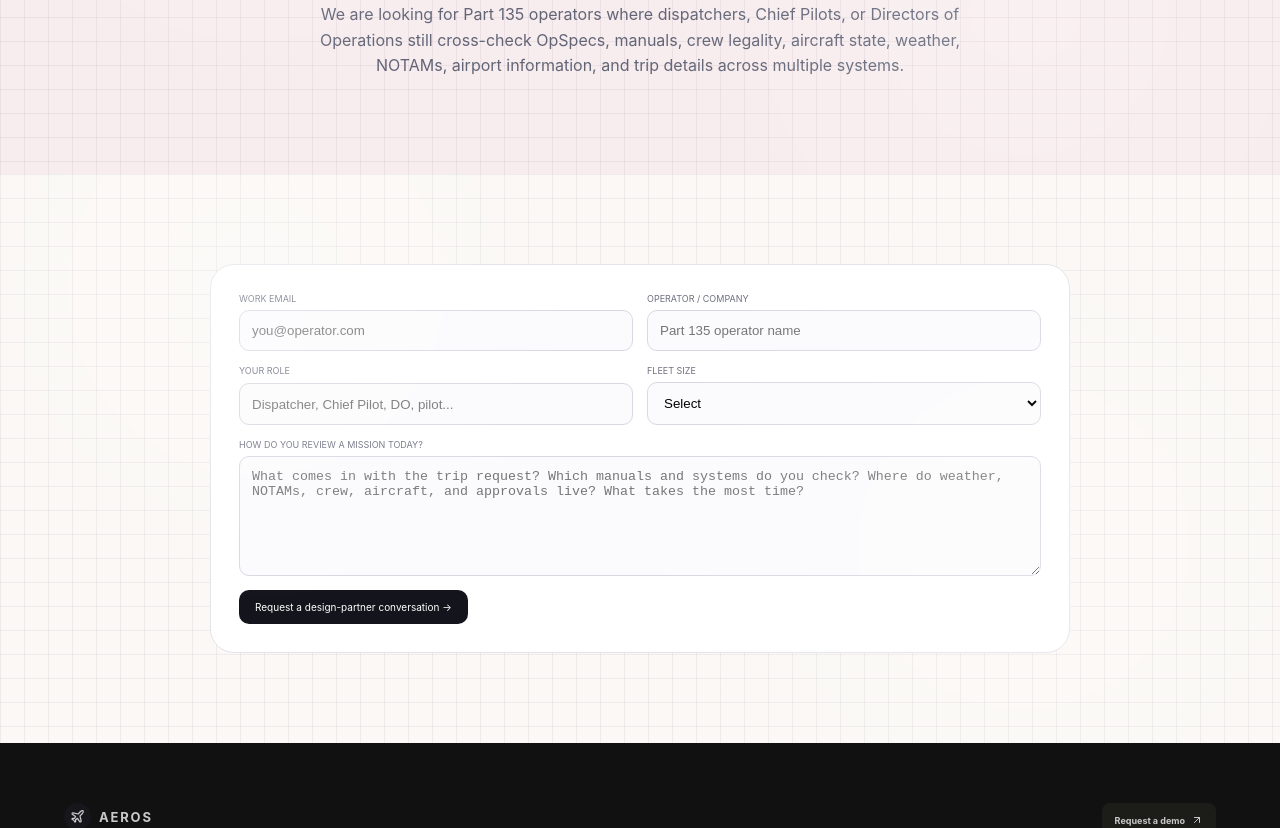
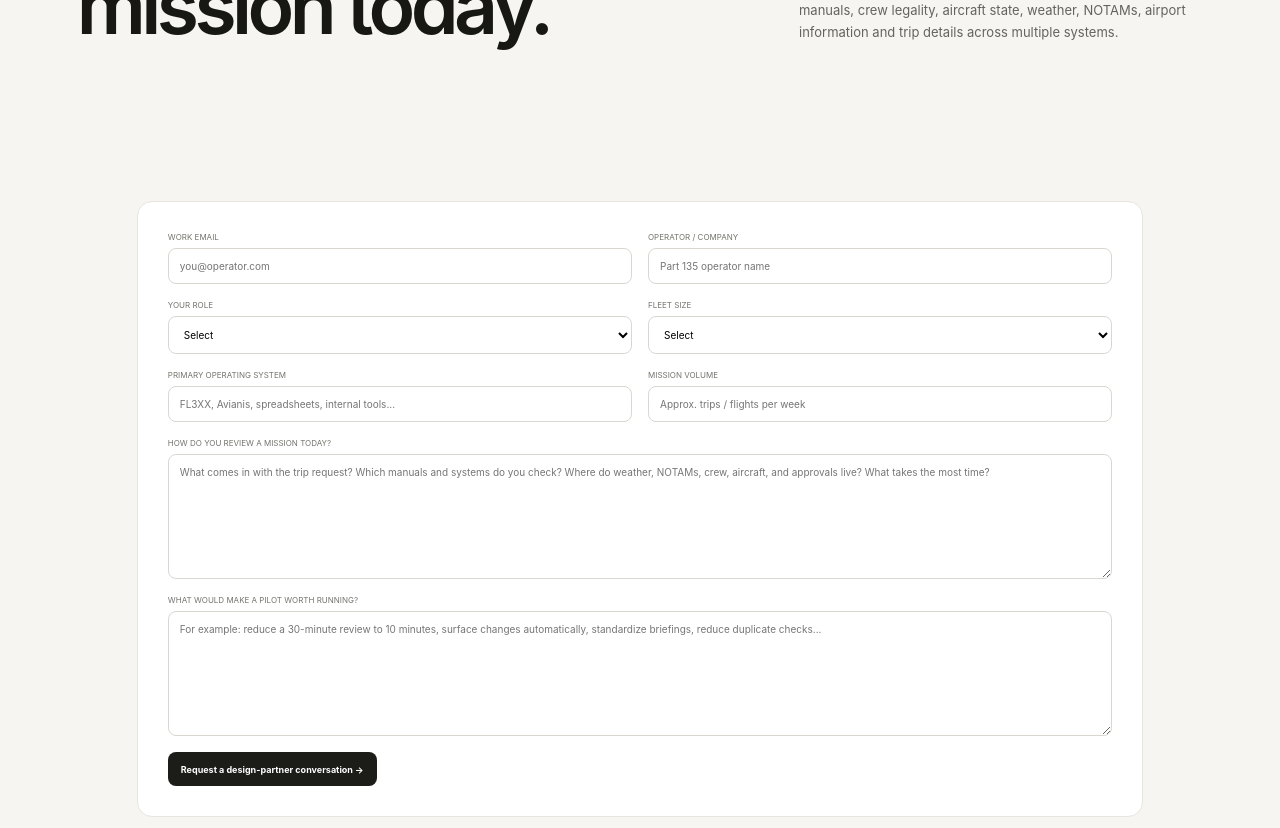
Before and after one commit to saharshbaweja/Rho, a Next.js app: page /contact in a window 1280 px wide. Shown: the part 380-1208 px from the top of the page. Built offline with nearby package versions, Linux system fonts and the light colour scheme.

Commit message:
Rebuild operator design partner contact flow

```diff
--- a/app/contact/page.jsx
+++ b/app/contact/page.jsx
@@ -1,7 +1,20 @@
 'use client';
 import {useState} from 'react';
 
-export default function Contact(){const [sent,setSent]=useState(false);return <>
-<section className="page-hero"><div className="eyebrow">DESIGN PARTNERS</div><h1>Show us how your team reviews a mission today.</h1><p>We are looking for Part 135 operators where dispatchers, Chief Pilots, or Directors of Operations still cross-check OpSpecs, manuals, crew legality, aircraft state, weather, NOTAMs, airport information, and trip details across multiple systems.</p></section>
-<section className="page-section"><div className="contact-card">{sent?<div><div className="eyebrow">RECEIVED</div><h2>Thanks — this prototype form is complete.</h2><p>No data leaves the browser yet. Connect a production form backend before public launch.</p></div>:<form className="contact-form" onSubmit={e=>{e.preventDefault();setSent(true)}}><label>WORK EMAIL<input required type="email" placeholder="you@operator.com"/></label><label>OPERATOR / COMPANY<input required placeholder="Part 135 operator name"/></label><label>YOUR ROLE<input placeholder="Dispatcher, Chief Pilot, DO, pilot..."/></label><label>FLEET SIZE<select defaultValue=""><option value="" disabled>Select</option><option>1–5 aircraft</option><option>6–15 aircraft</option><option>16–30 aircraft</option><option>31+ aircraft</option></select></label><label className="wide">HOW DO YOU REVIEW A MISSION TODAY?<textarea placeholder="What comes in with the trip request? Which manuals and systems do you check? Where do weather, NOTAMs, crew, aircraft, and approvals live? What takes the most time?"/></label><button>Request a design-partner conversation →</button></form>}</div></section>
-</>}
+export default function Contact(){
+ const [sent,setSent]=useState(false);
+ return <div className="aeros-site">
+  <section className="a-page-hero"><div><div className="a-eyebrow">DESIGN PARTNERS</div><h1>Show us how your team reviews a mission today.</h1></div><div><p>We are looking for Part 135 operators where dispatchers, Chief Pilots or Directors of Operations still cross-check OpSpecs, manuals, crew legality, aircraft state, weather, NOTAMs, airport information and trip details across multiple systems.</p></div></section>
+  <section className="a-contact"><div className="a-contact-card">{sent?<div><div className="a-eyebrow">RECEIVED</div><h2 style={{fontSize:34,letterSpacing:'-.04em'}}>Thanks. This prototype form is complete.</h2><p style={{color:'#74756d',fontSize:11,lineHeight:1.7}}>No data leaves the browser yet. Before public launch, connect the form to a production backend and route qualified design-partner requests to the team.</p></div>:<form className="a-form" onSubmit={e=>{e.preventDefault();setSent(true)}}>
+   <label>WORK EMAIL<input required type="email" placeholder="you@operator.com"/></label>
+   <label>OPERATOR / COMPANY<input required placeholder="Part 135 operator name"/></label>
+   <label>YOUR ROLE<select defaultValue=""><option value="" disabled>Select</option><option>Dispatcher / Flight Coordinator</option><option>Director of Operations</option><option>Chief Pilot</option><option>Pilot</option><option>Owner / Executive</option><option>Other</option></select></label>
+   <label>FLEET SIZE<select defaultValue=""><option value="" disabled>Select</option><option>1–5 aircraft</option><option>6–15 aircraft</option><option>16–30 aircraft</option><option>31+ aircraft</option></select></label>
+   <label>PRIMARY OPERATING SYSTEM<input placeholder="FL3XX, Avianis, spreadsheets, internal tools..."/></label>
+   <label>MISSION VOLUME<input placeholder="Approx. trips / flights per week"/></label>
+   <label className="wide">HOW DO YOU REVIEW A MISSION TODAY?<textarea placeholder="What comes in with the trip request? Which manuals and systems do you check? Where do weather, NOTAMs, crew, aircraft, and approvals live? What takes the most time?"/></label>
+   <label className="wide">WHAT WOULD MAKE A PILOT WORTH RUNNING?<textarea placeholder="For example: reduce a 30-minute review to 10 minutes, surface changes automatically, standardize briefings, reduce duplicate checks..."/></label>
+   <button className="a-btn-dark">Request a design-partner conversation →</button>
+  </form>}</div></section>
+ </div>
+}
```
